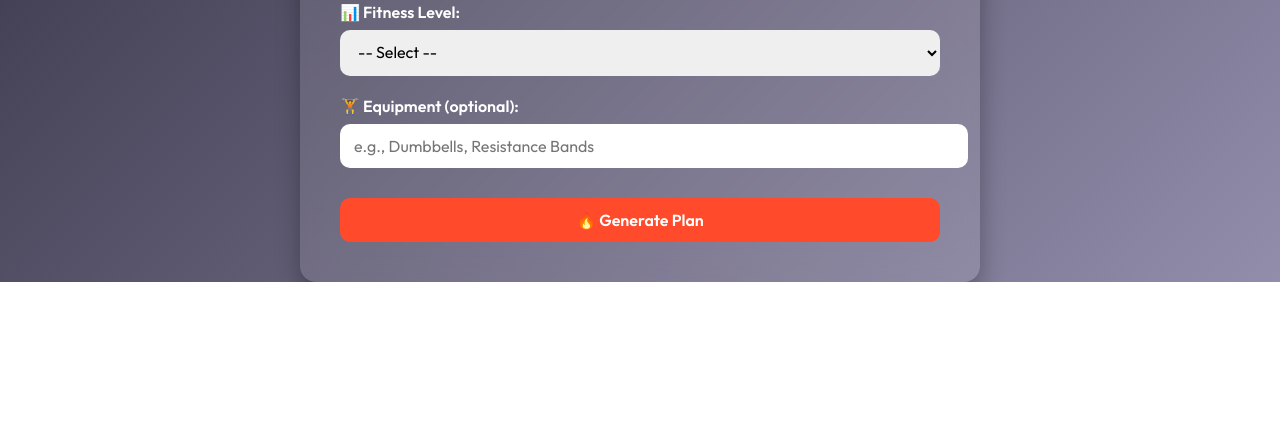
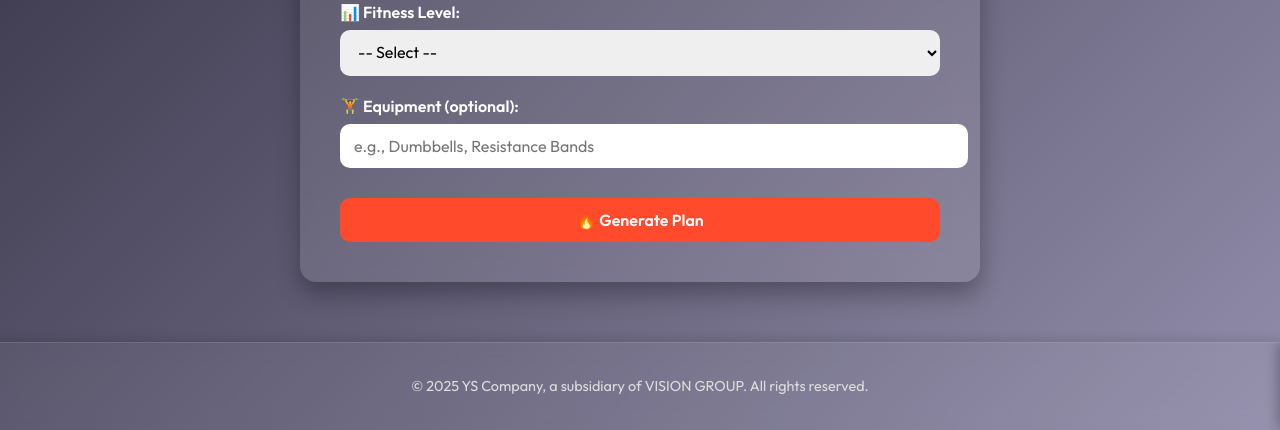
Before and after one commit to YS-Panchal/personalized-workout-generator, a Flask app: page / in a window 1280 px wide. Shown: the part 751-1181 px from the top of the page. Before the commit the page ends 1033 px from the top, so only its background shows below. Run offline with Flask 3, Linux system fonts and the light colour scheme.

Commit message:
Initial commit

```diff
--- a/templates/index.html
+++ b/templates/index.html
@@ -57,6 +57,20 @@
         button:hover {
           background: #ff3a1a;
         }
+        .app-footer {
+  margin-top: 60px;
+  padding: 20px;
+  text-align: center;
+  font-size: 0.9rem;
+  color: #ddd;
+  background: rgba(255, 255, 255, 0.05);
+  backdrop-filter: blur(8px);
+  border-top: 1px solid rgba(255, 255, 255, 0.1);
+  width: 100%;
+  border-radius: 0 0 16px 16px;
+  box-shadow: 0 -4px 10px rgba(0, 0, 0, 0.1);
+}
+
     </style>
 </head>
 <body>
@@ -107,4 +121,8 @@
         </form>
     </div>
 </body>
+<footer class="app-footer">
+<p>© 2025 YS Company, a subsidiary of VISION GROUP. All rights reserved.</p>
+</footer>
+
 </html>
```
Also changed, not shown: render.yaml (added, +9 -0 lines), templates/result.html (+21 -0 lines), 1 other file.
